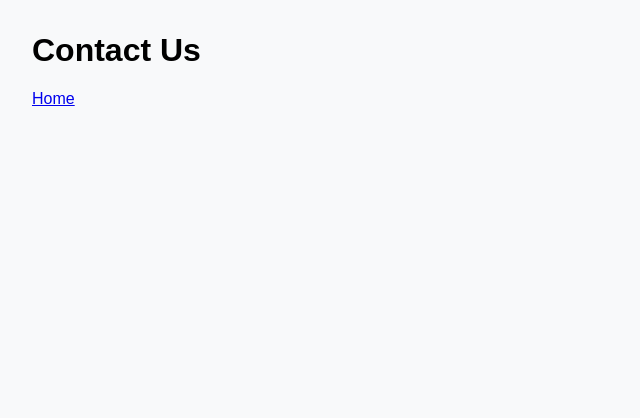
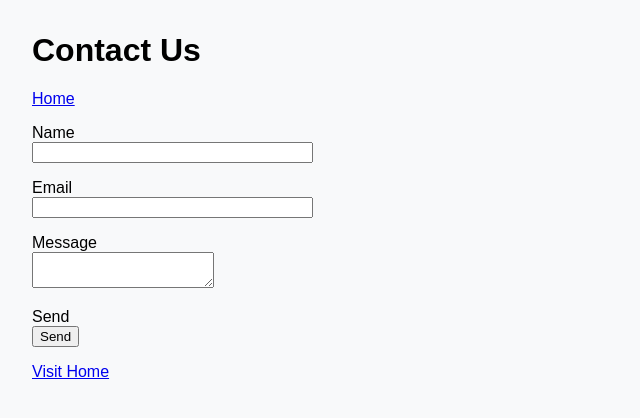
Before and after one commit to PANDATD/flask-practics, a Flask app: page /contact in a window 1280 px wide. Shown: the top 418 px of the page, without its empty margins (0-640 px from the left). Run offline with Flask 3, Linux system fonts and the light colour scheme.

Commit message:
feat(contact): add contact form with Flask-WTF and validation

```diff
--- a/app.py
+++ b/app.py
@@ -1,6 +1,20 @@
-from flask import Flask, render_template
+from flask import Flask, render_template, flash, redirect, url_for
+from flask_wtf import FlaskForm
+from wtforms import StringField, SubmitField, TextAreaField
+from wtforms.validators import DataRequired, Email, Length
 
 app = Flask(__name__)
+app.config['SECRET_KEY'] = 'your_secret_key'
+
+
+class ContactForm(FlaskForm):
+    name = StringField('Name', validators=[DataRequired(), Length(min=2, max=50)])
+    email = StringField('Email', validators=[DataRequired(), Email()])
+    message = TextAreaField('Message', validators=[DataRequired(), Length(min=10)])
+    submit = SubmitField('Send')
+
+
+
 
 @app.route('/')
 def home():
@@ -11,9 +25,13 @@ def about():
     team = ['John Doe', 'Jane Smith', 'Alice Johnson']
     return render_template('about.html', team=team)
 
-@app.route('/contact')
+@app.route('/contact', methods=['GET', 'POST'])
 def contact():
-    return render_template('contact.html')
+    form = ContactForm()
+    if form.validate_on_submit():
+        flash('Your message has been sent!', 'success')
+        return redirect(url_for('home'))
+    return render_template('contact.html', form=form)
 
 if __name__ == '__main__':
     app.run(debug=True)
--- a/templates/about.html
+++ b/templates/about.html
@@ -3,10 +3,10 @@
 <h1>About Us</h1>
 <a href="{{ url_for('home') }}">Home</a>
 
-<ul>
+<ol>
     {% for member in team %}
-    <li>{{ member }}</li>
+    <li style="padding-bottom: 5">{{ member }}</li>
     {% endfor %}
-</ul>
+</ol>
 
 {% endblock %}
--- a/templates/contact.html
+++ b/templates/contact.html
@@ -2,4 +2,51 @@
 %}
 <h1>Contact Us</h1>
 <a href="{{ url_for('home') }}">Home</a>
+
+<form method="POST" , action="">
+    {{ form.hidden_tag() }}
+    <p>
+        {{ form.name.label }}<br />
+        {{ form.name(size=32)}} <br />
+        {% for error in form.name.errors %}
+        <span style="color: red">{{ error }} </span>
+        {% endfor %}
+    </p>
+    <p>
+        {{ form.email.label }}<br />
+        {{ form.email(size=32)}} <br />
+        {% for error in form.email.errors %}
+        <span style="color: red">{{ error }} </span>
+        {% endfor %}
+    </p>
+    <p>
+        {{ form.message.label }}<br />
+        {{ form.message(size=32)}} <br />
+        {% for error in form.message.errors %}
+        <span style="color: red">{{ error }} </span>
+        {% endfor %}
+    </p>
+    <p>
+        {{ form.submit.label }}<br />
+        {{ form.submit() }} <br />
+        {% for error in form.submit.errors %}
+        <span style="color: red">{{ error }} </span>
+        {% endfor %}
+    </p>
+
+    {% with messages = get_flashed_messages(with_categories=true) %} {% if
+    messages %}
+    <ul>
+        {% for category, message in messages %}
+        <li
+            style="color: {% if category == 'success' %}green{% else %}red{% endif %};"
+        >
+            {{ message }}
+        </li>
+        {% endfor %}
+    </ul>
+    {% endif %} {% endwith %}
+
+    <a href="{{ url_for('home') }}">Visit Home</a>
+</form>
 {% endblock %}
```
